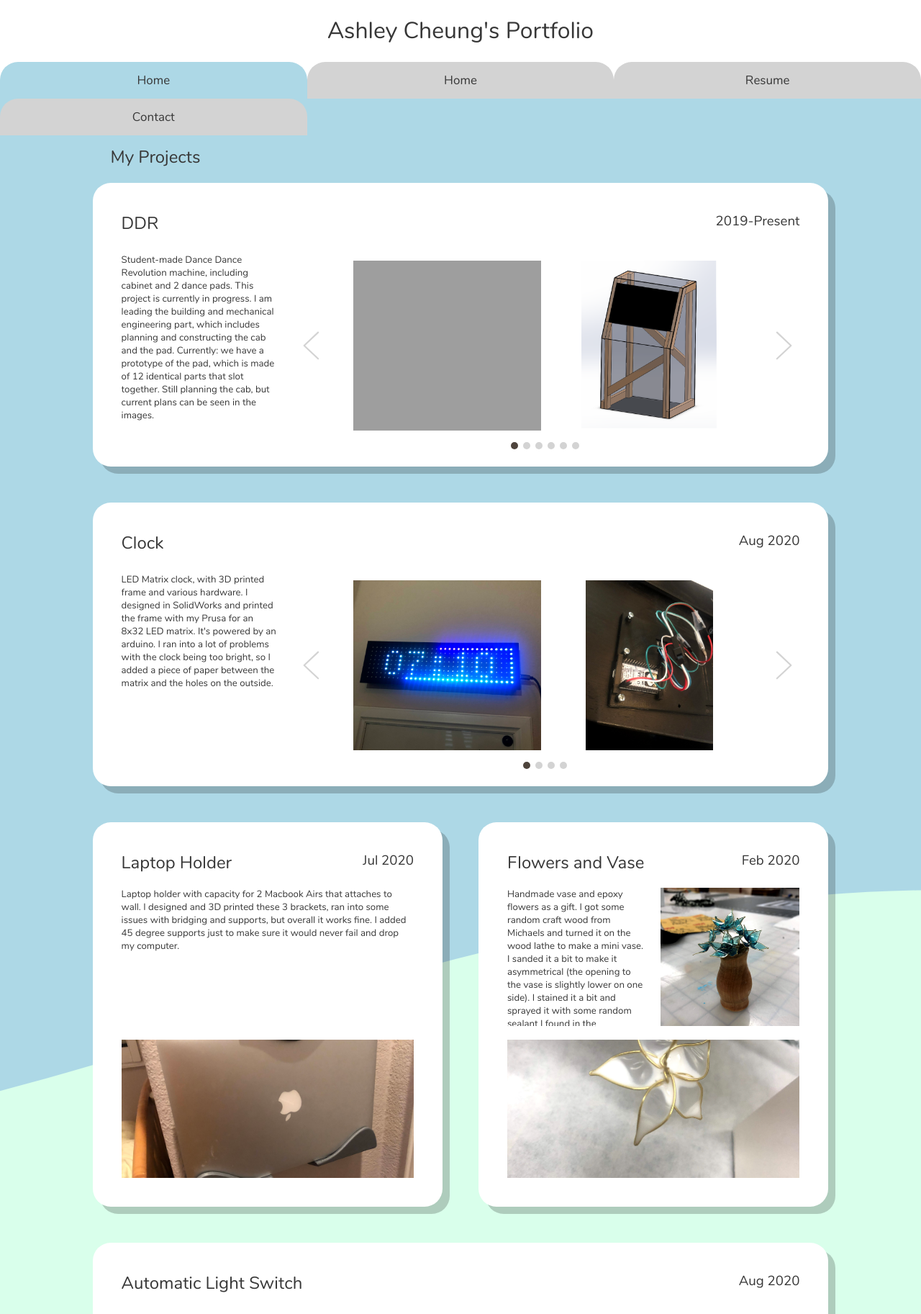
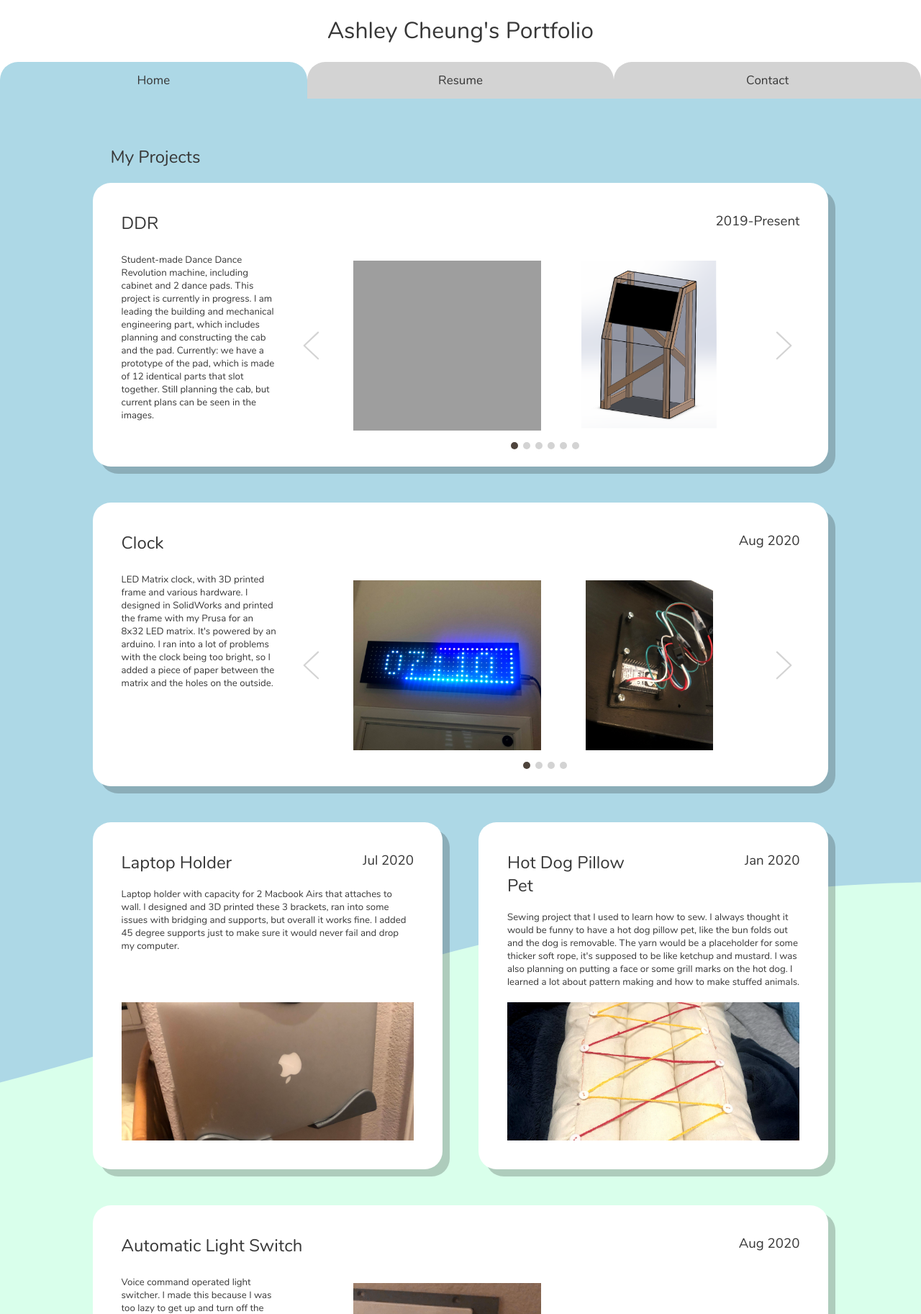
Before and after one commit to EnderAsh/acheung.me-flask, a Flask app: page / in a window 1280 px wide. Shown: the top 1825 px of the page at 72% size. Run offline with Flask 2, Linux system fonts and the light colour scheme; grey boxes are pictures that could not be loaded.

Commit message:
changed order of some things

```diff
--- a/static/css/style.css
+++ b/static/css/style.css
@@ -236,9 +236,9 @@ img {
 	grid-template-areas:
 		"ddr ddr"
 		"clock clock"
-		"laptop-holder flowers"
+		"laptop-holder hotdog"
 		"light-switch light-switch"
-		"hotdog robot"
+		"flowers robot"
 		"pencil-holder heart"
 		"hh hh"
 		"undertale trebuchet"
--- a/templates/index.html
+++ b/templates/index.html
@@ -31,7 +31,7 @@
 		<h1>Ashley Cheung's Portfolio</h1>
 
 		<button class="tablink" onclick="openPage('Home', this, 'lightblue')" id="defaultOpen">Home</button>
-        <button class="tablink" onclick="openPage('Home', this, 'lightblue')" id="defaultOpen">Home</button>
+{#        <button class="tablink" onclick="openPage('Home', this, 'lightblue')" id="defaultOpen">Home</button>#}
 		<button class="tablink" onclick="openPage('Resume', this, 'palegreen')">Resume</button>
 		<button class="tablink" onclick="openPage('Contact', this, 'lightyellow')">Contact</button>
 
```
